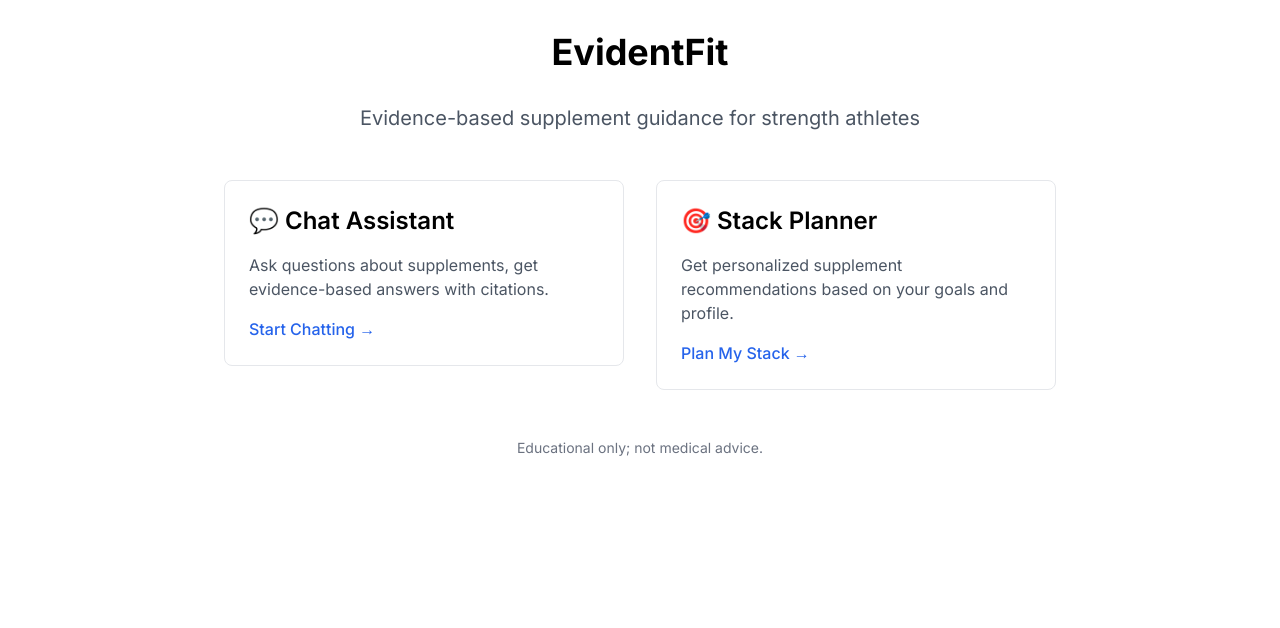
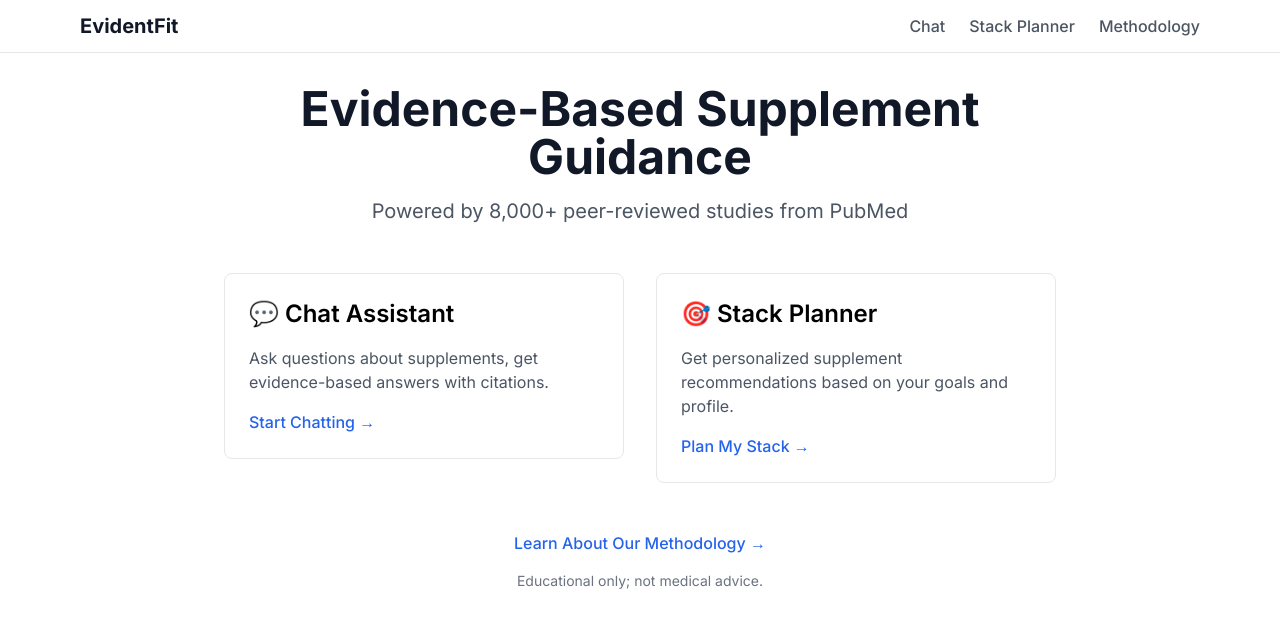
Before and after one commit to justinmelunis/evidentfit, a Next.js app in the folder web/evidentfit-web/: page / in a window 1280 px wide. Shown: the top 628 px of the page. Built offline with nearby package versions, Linux system fonts and the light colour scheme.

Commit message:
feat: add public methodology page with transparent affiliate disclosure

```diff
--- a/web/evidentfit-web/package.json
+++ b/web/evidentfit-web/package.json
@@ -11,7 +11,9 @@
   "dependencies": {
     "next": "14.0.0",
     "react": "^18",
-    "react-dom": "^18"
+    "react-dom": "^18",
+    "react-markdown": "^10.1.0",
+    "remark-gfm": "^4.0.1"
   },
   "devDependencies": {
     "@types/node": "^20",
--- a/web/evidentfit-web/src/app/layout.tsx
+++ b/web/evidentfit-web/src/app/layout.tsx
@@ -1,5 +1,6 @@
 import type { Metadata } from 'next'
 import { Inter } from 'next/font/google'
+import Link from 'next/link'
 import './globals.css'
 
 const inter = Inter({ subsets: ['latin'] })
@@ -16,7 +17,28 @@ export default function RootLayout({
 }) {
   return (
     <html lang="en">
-      <body className={inter.className}>{children}</body>
+      <body className={inter.className}>
+        {/* Global Navigation */}
+        <nav className="bg-white border-b border-gray-200">
+          <div className="max-w-6xl mx-auto px-4 py-3 flex items-center justify-between">
+            <Link href="/" className="text-xl font-bold text-gray-900 hover:text-blue-600 transition-colors">
+              EvidentFit
+            </Link>
+            <div className="flex gap-6">
+              <Link href="/agent" className="text-gray-600 hover:text-blue-600 font-medium transition-colors">
+                Chat
+              </Link>
+              <Link href="/stack" className="text-gray-600 hover:text-blue-600 font-medium transition-colors">
+                Stack Planner
+              </Link>
+              <Link href="/methodology" className="text-gray-600 hover:text-blue-600 font-medium transition-colors">
+                Methodology
+              </Link>
+            </div>
+          </div>
+        </nav>
+        {children}
+      </body>
     </html>
   )
 }
--- /dev/null
+++ b/web/evidentfit-web/src/app/methodology/page.tsx
@@ -0,0 +1,70 @@
+import fs from 'fs'
+import path from 'path'
+import ReactMarkdown from 'react-markdown'
+import remarkGfm from 'remark-gfm'
+import Link from 'next/link'
+
+export default function MethodologyPage() {
+  // Read the PUBLIC markdown file from the docs directory
+  const methodologyPath = path.join(process.cwd(), '..', '..', 'docs', 'METHODOLOGY_PUBLIC.md')
+  const methodologyContent = fs.readFileSync(methodologyPath, 'utf8')
+
+  return (
+    <div className="min-h-screen bg-gray-50">
+      {/* Navigation */}
+      <nav className="bg-white border-b border-gray-200">
+        <div className="max-w-4xl mx-auto px-4 py-4">
+          <Link href="/" className="text-blue-600 hover:text-blue-800 font-medium">
+            ← Back to Home
+          </Link>
+        </div>
+      </nav>
+
+      {/* Content */}
+      <main className="max-w-4xl mx-auto px-4 py-8">
+        <article className="bg-white rounded-lg shadow-sm p-8 prose prose-lg max-w-none
+          prose-headings:font-bold prose-headings:text-gray-900
+          prose-h1:text-4xl prose-h1:mb-4
+          prose-h2:text-3xl prose-h2:mt-8 prose-h2:mb-4 prose-h2:border-b prose-h2:pb-2
+          prose-h3:text-2xl prose-h3:mt-6 prose-h3:mb-3
+          prose-h4:text-xl prose-h4:mt-4 prose-h4:mb-2
+          prose-p:text-gray-700 prose-p:leading-relaxed
+          prose-a:text-blue-600 prose-a:no-underline hover:prose-a:underline
+          prose-strong:text-gray-900 prose-strong:font-semibold
+          prose-ul:list-disc prose-ul:pl-6
+          prose-ol:list-decimal prose-ol:pl-6
+          prose-li:text-gray-700 prose-li:my-1
+          prose-code:text-sm prose-code:bg-gray-100 prose-code:px-1 prose-code:py-0.5 prose-code:rounded
+          prose-pre:bg-gray-900 prose-pre:text-gray-100
+          prose-blockquote:border-l-4 prose-blockquote:border-blue-500 prose-blockquote:pl-4 prose-blockquote:italic
+        ">
+          <ReactMarkdown remarkPlugins={[remarkGfm]}>
+            {methodologyContent}
+          </ReactMarkdown>
+        </article>
+
+        {/* Footer CTA */}
+        <div className="mt-12 bg-blue-50 rounded-lg p-8 text-center">
+          <h3 className="text-2xl font-bold mb-4">Ready to Get Started?</h3>
+          <p className="text-gray-700 mb-6">
+            Try our evidence-based supplement tools
+          </p>
+          <div className="flex gap-4 justify-center">
+            <Link
+              href="/agent"
+              className="bg-blue-600 text-white px-6 py-3 rounded-lg font-medium hover:bg-blue-700 transition-colors"
+            >
+              Chat Assistant
+            </Link>
+            <Link
+              href="/stack"
+              className="bg-white text-blue-600 border-2 border-blue-600 px-6 py-3 rounded-lg font-medium hover:bg-blue-50 transition-colors"
+            >
+              Stack Planner
+            </Link>
+          </div>
+        </div>
+      </main>
+    </div>
+  )
+}
--- a/web/evidentfit-web/src/app/page.tsx
+++ b/web/evidentfit-web/src/app/page.tsx
@@ -3,10 +3,14 @@ import Link from 'next/link'
 export default function Home() {
   return (
     <main className="max-w-4xl mx-auto p-8">
-      <h1 className="text-4xl font-bold mb-8 text-center">EvidentFit</h1>
-      <p className="text-xl text-gray-600 text-center mb-12">
-        Evidence-based supplement guidance for strength athletes
-      </p>
+      <div className="text-center mb-12">
+        <h1 className="text-5xl font-bold mb-4 text-gray-900">
+          Evidence-Based Supplement Guidance
+        </h1>
+        <p className="text-xl text-gray-600">
+          Powered by 8,000+ peer-reviewed studies from PubMed
+        </p>
+      </div>
 
       <div className="grid md:grid-cols-2 gap-8">
         <Link href="/agent" className="block">
@@ -31,6 +35,11 @@ export default function Home() {
       </div>
 
       <div className="mt-12 text-center">
+        <div className="mb-4">
+          <Link href="/methodology" className="text-blue-600 hover:text-blue-800 font-medium">
+            Learn About Our Methodology →
+          </Link>
+        </div>
         <p className="text-sm text-gray-500">
           Educational only; not medical advice.
         </p>
```
Also changed, not shown: 2 other files (tests, documents, lock files or other folders).
